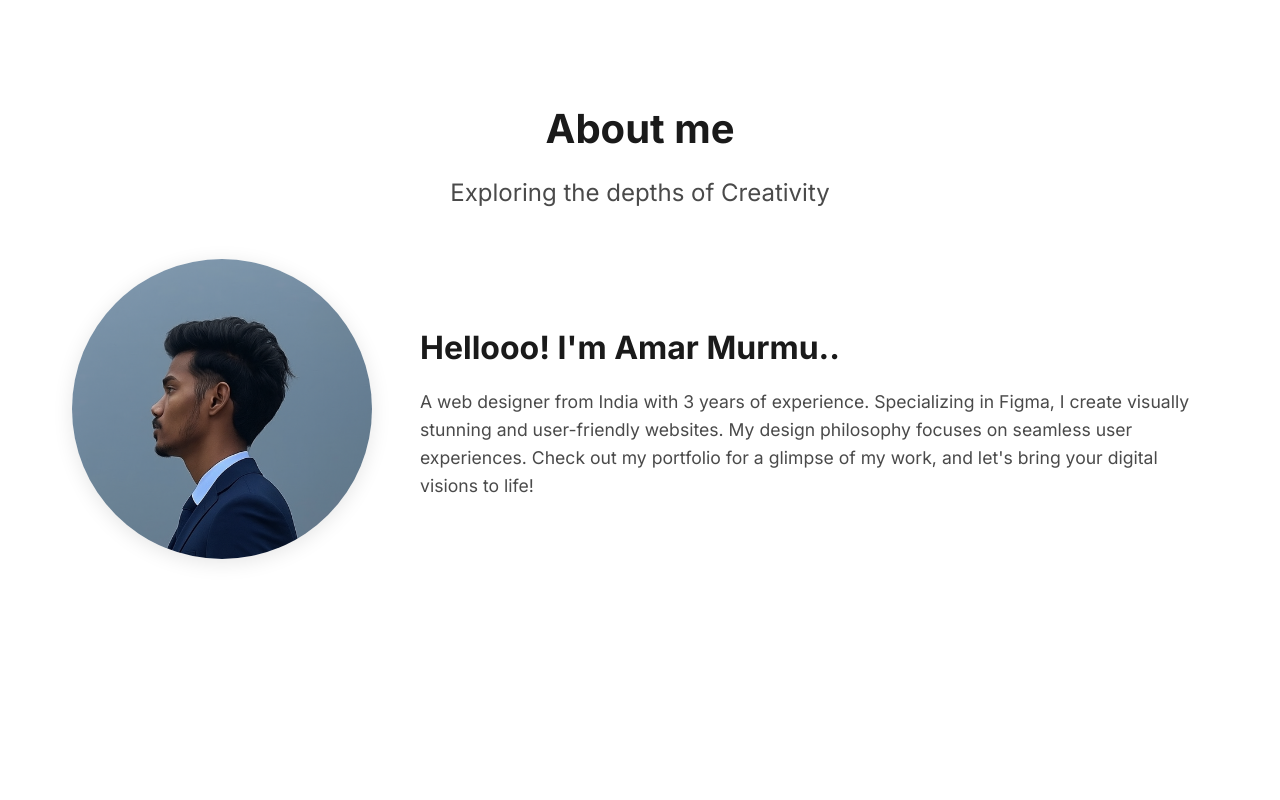
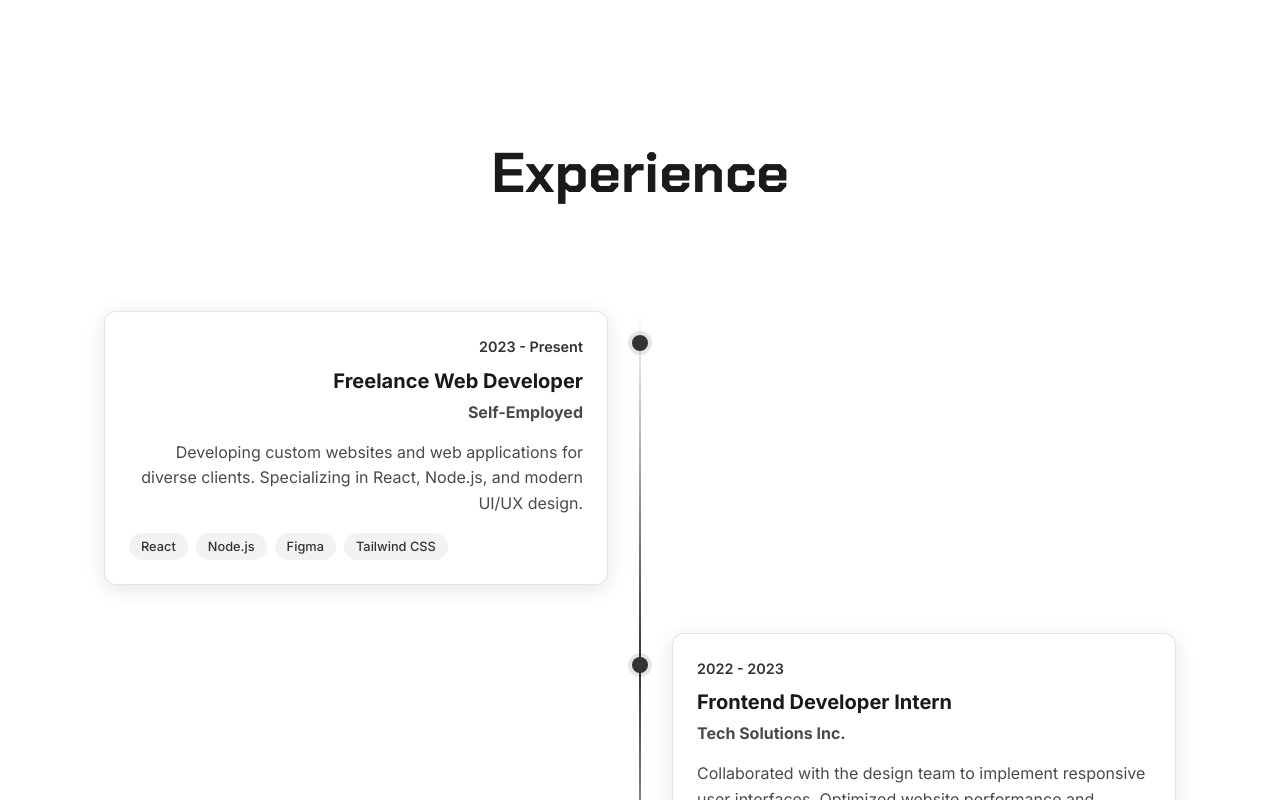
Before and after one commit to amarmurmu001/amar-portfolio, a React (Vite) app: page / in a window 1280 px wide. Shown: the part 1580-2380 px from the top of the page. Built offline with nearby package versions, Linux system fonts and the light colour scheme.

Commit message:
feat: Implement core portfolio structure with responsive navigation, global theming, and initial experience section.

```diff
--- /dev/null
+++ b/src/assets/components/experience/Experience.css
@@ -0,0 +1,153 @@
+.experience-container {
+  padding: 4rem 2rem;
+  max-width: 1200px;
+  margin: 0 auto;
+  position: relative;
+  overflow: hidden;
+}
+
+.section-title {
+  text-align: center;
+  font-size: 2.5rem;
+  margin-bottom: 4rem;
+  color: var(--text-color);
+  font-family: 'Chakra Petch', sans-serif;
+  font-weight: 700;
+}
+
+.timeline {
+  position: relative;
+  padding: 2rem 0;
+}
+
+.timeline-line {
+  position: absolute;
+  left: 50%;
+  transform: translateX(-50%);
+  width: 2px;
+  height: 100%;
+  background: linear-gradient(to bottom, transparent, var(--accent-color), transparent);
+  z-index: 0;
+}
+
+.experience-card {
+  position: relative;
+  width: 50%;
+  padding: 0 2rem;
+  margin-bottom: 3rem;
+  z-index: 1;
+}
+
+.experience-card.left {
+  left: 0;
+  text-align: right;
+}
+
+.experience-card.right {
+  left: 50%;
+  text-align: left;
+}
+
+.experience-content {
+  background: var(--card-background);
+  padding: 1.5rem;
+  border-radius: 12px;
+  box-shadow: 0 4px 20px rgba(0, 0, 0, 0.1);
+  border: 1px solid var(--border-color);
+  transition: transform 0.3s ease, box-shadow 0.3s ease;
+}
+
+.experience-content:hover {
+  transform: translateY(-5px);
+  box-shadow: 0 8px 30px rgba(0, 0, 0, 0.15);
+  border-color: var(--accent-color);
+}
+
+.experience-date {
+  color: var(--accent-color);
+  font-weight: 600;
+  margin-bottom: 0.5rem;
+  font-size: 0.9rem;
+}
+
+.experience-role {
+  font-size: 1.25rem;
+  margin-bottom: 0.25rem;
+  color: var(--text-color);
+}
+
+.experience-company {
+  font-size: 1rem;
+  color: var(--secondary-text-color);
+  margin-bottom: 1rem;
+}
+
+.experience-description {
+  color: var(--secondary-text-color);
+  margin-bottom: 1rem;
+  line-height: 1.6;
+}
+
+.experience-tech {
+  display: flex;
+  flex-wrap: wrap;
+  gap: 0.5rem;
+  justify-content: inherit;
+}
+
+.tech-tag {
+  background: var(--tech-tag-bg);
+  color: var(--accent-color);
+  padding: 0.25rem 0.75rem;
+  border-radius: 20px;
+  font-size: 0.8rem;
+  font-weight: 500;
+}
+
+.timeline-dot {
+  position: absolute;
+  top: 1.5rem;
+  width: 16px;
+  height: 16px;
+  background: var(--accent-color);
+  border-radius: 50%;
+  box-shadow: 0 0 0 4px var(--dot-shadow);
+  z-index: 2;
+}
+
+.experience-card.left .timeline-dot {
+  right: -8px;
+}
+
+.experience-card.right .timeline-dot {
+  left: -8px;
+}
+
+@media (max-width: 768px) {
+  .timeline-line {
+    left: 20px;
+  }
+
+  .experience-card {
+    width: 100%;
+    padding-left: 3rem;
+    padding-right: 0;
+    margin-bottom: 2rem;
+  }
+
+  .experience-card.left,
+  .experience-card.right {
+    left: 0;
+    text-align: left;
+  }
+
+  .experience-card.left .timeline-dot,
+  .experience-card.right .timeline-dot {
+    left: 12px;
+    right: auto;
+  }
+
+  .experience-tech {
+    justify-content: flex-start;
+  }
+}
--- /dev/null
+++ b/src/assets/components/experience/Experience.jsx
@@ -0,0 +1,73 @@
+import { motion } from 'framer-motion';
+import { useInView } from 'framer-motion';
+import { useRef } from 'react';
+import './Experience.css';
+
+const ExperienceCard = ({ experience, index }) => {
+  const ref = useRef(null);
+  const isInView = useInView(ref, { once: true, margin: "-100px" });
+
+  return (
+    <motion.div
+      ref={ref}
+      className={`experience-card ${index % 2 === 0 ? 'left' : 'right'}`}
+      initial={{ opacity: 0, y: 50, x: index % 2 === 0 ? -50 : 50 }}
+      animate={isInView ? { opacity: 1, y: 0, x: 0 } : {}}
+      transition={{ duration: 0.6, delay: index * 0.1 }}
+    >
+      <div className="experience-content">
+        <div className="experience-date">{experience.date}</div>
+        <h3 className="experience-role">{experience.role}</h3>
+        <h4 className="experience-company">{experience.company}</h4>
+        <p className="experience-description">{experience.description}</p>
+        <div className="experience-tech">
+          {experience.technologies.map((tech, i) => (
+            <span key={i} className="tech-tag">{tech}</span>
+          ))}
+        </div>
+      </div>
+      <div className="timeline-dot"></div>
+    </motion.div>
+  );
+};
+
+const Experience = () => {
+  const experiences = [
+    {
+      role: "Freelance Web Developer",
+      company: "Self-Employed",
+      date: "2023 - Present",
+      description: "Developing custom websites and web applications for diverse clients. Specializing in React, Node.js, and modern UI/UX design.",
+      technologies: ["React", "Node.js", "Figma", "Tailwind CSS"]
+    },
+    {
+      role: "Frontend Developer Intern",
+      company: "Tech Solutions Inc.",
+      date: "2022 - 2023",
+      description: "Collaborated with the design team to implement responsive user interfaces. Optimized website performance and improved accessibility.",
+      technologies: ["HTML", "CSS", "JavaScript", "React"]
+    },
+    // Add more experiences as needed
+  ];
+
+  return (
+    <div className="experience-container">
+      <motion.h2
+        className="section-title"
+        initial={{ opacity: 0, y: -20 }}
+        whileInView={{ opacity: 1, y: 0 }}
+        transition={{ duration: 0.5 }}
+      >
+        Experience
+      </motion.h2>
+      <div className="timeline">
+        <div className="timeline-line"></div>
+        {experiences.map((exp, index) => (
+          <ExperienceCard key={index} experience={exp} index={index} />
+        ))}
+      </div>
+    </div>
+  );
+};
+
+export default Experience;
--- a/src/assets/components/navbar/Nav.jsx
+++ b/src/assets/components/navbar/Nav.jsx
@@ -73,6 +73,7 @@ const Nav = () => {
   const menuItems = [
     { id: 'home', text: 'Home', type: 'scroll' },
     { id: 'projects', text: 'Projects', type: 'scroll' },
+    { id: 'experience', text: 'Experience', type: 'scroll' },
     { id: 'about', text: 'About', type: 'scroll' },
     { id: 'contact', text: 'Contact', type: 'scroll' }
   ];
--- a/src/components/Portfolio.jsx
+++ b/src/components/Portfolio.jsx
@@ -2,6 +2,7 @@ import Nav from '../assets/components/navbar/Nav';
 import Hero from '../assets/components/hero/Hero';
 import ScrollingText from '../assets/components/ScrollingText';
 import About from '../assets/components/about/About';
+import Experience from '../assets/components/experience/Experience';
 import Projects from '../routes/Projects';
 import Contact from '../routes/Contact';
 import LoadingScreen from '../assets/components/loading/LoadingScreen';
@@ -25,6 +26,10 @@ const Portfolio = () => {
           <Projects />
         </section>
 
+        <section id="experience">
+          <Experience />
+        </section>
+
         <div className="content-wrapper">
           <section id="about">
             <About />
--- a/src/index.css
+++ b/src/index.css
@@ -17,10 +17,13 @@
   --background-color: #ffffff;
   --text-color: #1a1a1a;
   --secondary-text-color: #4a4a4a;
-  --accent-color: #007bff;
+  --accent-color: #333333;
+  /* Dark gray for light mode */
   --border-color: rgba(0, 0, 0, 0.1);
   --card-background: #ffffff;
   --overlay-background: rgba(0, 0, 0, 0.2);
+  --tech-tag-bg: rgba(0, 0, 0, 0.05);
+  --dot-shadow: rgba(0, 0, 0, 0.1);
 
   /* Navbar specific */
   --nav-background: rgba(255, 255, 255, 0.8);
@@ -38,10 +41,13 @@
   --background-color: #1a1a1a;
   --text-color: #ffffff;
   --secondary-text-color: #b3b3b3;
-  --accent-color: #3b82f6;
+  --accent-color: #ffffff;
+  /* White for dark mode */
   --border-color: rgba(255, 255, 255, 0.1);
   --card-background: #2d2d2d;
   --overlay-background: rgba(0, 0, 0, 0.4);
+  --tech-tag-bg: rgba(255, 255, 255, 0.1);
+  --dot-shadow: rgba(255, 255, 255, 0.2);
 
   /* Navbar specific */
   --nav-background: rgba(45, 45, 45, 0.8);
@@ -56,7 +62,8 @@
 
 html {
   scroll-behavior: smooth;
-  scroll-padding-top: 80px; /* Adjust this value based on your navbar height */
+  scroll-padding-top: 80px;
+  /* Adjust this value based on your navbar height */
 }
 
 * {
@@ -65,7 +72,8 @@ html {
   box-sizing: border-box;
 }
 
-html, body {
+html,
+body {
   margin: 0;
   padding: 0;
   overflow-x: hidden;
@@ -107,16 +115,21 @@ button:focus-visible {
   outline: 4px auto -webkit-focus-ring-color;
 }
 
-.main{
+.main {
   position: relative;
   height: 100%;
   width: 100%;
 }
-h1, h4, p,a{
+
+h1,
+h4,
+p,
+a {
   text-decoration: none;
   color: #222222;
 }
-ul{
+
+ul {
   list-style-type: none;
   color: #222222;
 }
@@ -128,11 +141,11 @@ ul{
   line-height: 78px;
   font-size: 20px;
   font-family: 'Bebas Neue', sans-serif;
-  background: linear-gradient(45deg, transparent 5%, #FF013C 5%);
+  background: linear-gradient(45deg, transparent 5%, #333333 5%);
   border: 0;
   color: #fff;
   letter-spacing: 3px;
-  box-shadow: 6px 0px 0px #00E6F6;
+  box-shadow: 6px 0px 0px #ffffff;
   outline: transparent;
   position: relative;
   user-select: none;
@@ -155,8 +168,8 @@ ul{
   left: 0;
   right: 0;
   bottom: 0;
-  background: linear-gradient(45deg, transparent 3%, #00E6F6 3%, #00E6F6 5%, #FF013C 5%);
-  text-shadow: -3px -3px 0px #F8F005, 3px 3px 0px #00E6F6;
+  background: linear-gradient(45deg, transparent 3%, #ffffff 3%, #ffffff 5%, #333333 5%);
+  text-shadow: -3px -3px 0px #f0f0f0, 3px 3px 0px #ffffff;
   clip-path: var(--slice-0);
 }
 
@@ -170,48 +183,56 @@ ul{
     clip-path: var(--slice-1);
     transform: translate(-20px, -10px);
   }
+
   10% {
     clip-path: var(--slice-3);
     transform: translate(10px, 10px);
   }
+
   20% {
     clip-path: var(--slice-1);
     transform: translate(-10px, 10px);
   }
+
   30% {
     clip-path: var(--slice-3);
     transform: translate(0px, 5px);
   }
+
   40% {
     clip-path: var(--slice-2);
     transform: translate(-5px, 0px);
   }
+
   50% {
     clip-path: var(--slice-3);
     transform: translate(5px, 0px);
   }
+
   60% {
     clip-path: var(--slice-4);
     transform: translate(5px, 10px);
   }
+
   70% {
     clip-path: var(--slice-2);
     transform: translate(-10px, 10px);
   }
+
   80% {
     clip-path: var(--slice-5);
     transform: translate(20px, -10px);
   }
+
   90% {
     clip-path: var(--slice-1);
     transform: translate(-10px, 0px);
   }
+
   100% {
     clip-path: var(--slice-1);
     transform: translate(0);
   }
 }
 
-@media (min-width: 768px) {
-
-}
+@media (min-width: 768px) {}
```
